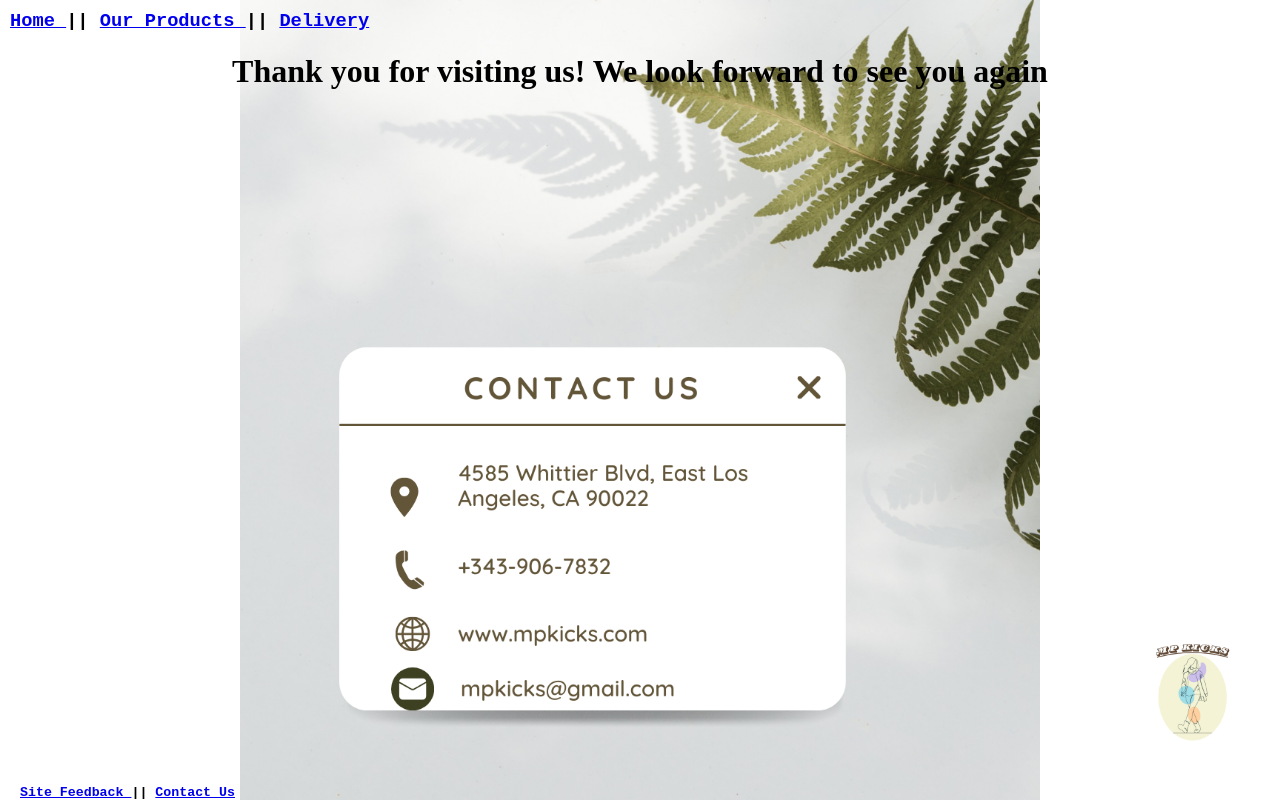
After one commit to mariaangelps/IT202-mp352-Project, a PHP site: page /contact_us.php in a window 1280 px wide. The commit adds this page. Run offline with PHP 8.4, Linux system fonts and the light colour scheme.

Commit message:
final changes

```diff
--- /dev/null
+++ b/contact_us.php
@@ -0,0 +1,28 @@
+<?php include('header.php');?>
+
+<html>
+<head>
+    <title> Contact Us </title>
+</head>
+
+<body>
+    <h1>Thank you for visiting us! We look forward to see you again </h1>
+</body>
+
+<style>
+    body {
+        background-image: url('images/Minimalist Beauty Contact Us Instagram Post.png');
+        background-size: contain;
+        background-repeat: no-repeat;
+        background-position: center center;
+        height: 80vh;
+        margin: 10;
+
+    }
+    h1 {
+        text-align: center;
+    }
+</style>
+
+<?php include('footer.php');?>
+</html>
--- a/display_results.php
+++ b/display_results.php
@@ -71,7 +71,6 @@ $shipping_companyf = "<br> <b> Company: </b> " . $shipping_company ;
 </head>
 
 <body>
-<img id="jumping-man" src="images/full-shot-man-jumping-outdoors.jpg" alt="Man jumping" width="100">
     <?php include ('header.php');?>
 
     <main>
--- a/footer.php
+++ b/footer.php
@@ -1,7 +1,7 @@
 <style>
   h5 {
     padding: 0px;
-    margin:0; /* Remove default margin */
+    margin:0; /* Removes default margin */
   }
 
   footer {
@@ -10,18 +10,18 @@
     left: 20;
     width: 100%;
     margin-bottom: 0;
+    font-family: 'Courier New', Courier, monospace;
 
   }
 
-
   .corner-image {
-    position: fixed; /* Position the image absolutely within the viewport */
-    bottom: 0; /* Align the image to the bottom */
-    right: 0; /* Align the image to the right */
-    margin-bottom: 0px; /* Add some margin for spacing */
-    margin-right: 0; /* Add some margin for spacing */
+    position: fixed;
+    bottom: 0;
+    right: 0;
+    margin-bottom: 0px;
+    margin-right: 0;
     border-radius: 50%;
-    width: 170px; /* Adjust image width as needed */
+    width: 170px;
 
     }
 
@@ -30,10 +30,8 @@
 <footer>
     <h5>
         <nav>
-            <a href="#company">COMPANY</a> ||
-            <a href="#member">BECOME A MEMBER</a> ||
-            <a href="#purpose">PURPOSE</a> ||
-            <a href="#Contact us">CONTACT US</a>
+            <a href="feedback.php"> Site Feedback  </a> ||
+            <a href="contact_us.php">Contact Us</a>
         </nav>
     <img src="images/logo.jpg.png" alt="women shoes" class="corner-image">
 
--- a/header.php
+++ b/header.php
@@ -1,9 +1,11 @@
 <style>
 header{
-    padding: 0px; /* Add padding to header*/
+    padding: 0px;
     text-align: left;
     margin-top:0;
+    font-family: 'Courier New', Courier, monospace;
 }
+
 
 
 
@@ -11,12 +13,14 @@ header{
     <header>
         <h3>
             <nav>
-                <a href="home.php"> HOME </a> ||
-                <a href="women_shoes.php">  OUR PRODUCTS  </a>  ||
+                <a href="home.php"> Home </a> ||
+                <a href="women_shoes.php">  Our Products  </a>  ||
+                <a href = "shipping_form.php"> Delivery </a>
 
 
 
             </nav>
         </h3>
 
+
 </header>
--- a/home.php
+++ b/home.php
@@ -2,12 +2,12 @@
 
 <style>
     body{
-    margin: 0; /* Remove default margin */
-    padding: 0; /* Remove default padding */
+    margin: 0;
+    padding: 0;
     background-image: url('images/este.jpg');
     padding-left: 25px;
     background-color: #F3CBCC;
-    background-size: 100%; /* Make the background image cover the entire body */
+    background-size: 100%;
     background-repeat: no-repeat;
     margin-bottom:0;
     }
```
Also changed, not shown: feedback.php (added, +67 -0 lines), result_aesthetic.css (+5 -12 lines), shipping_form.php (+10 -18 lines), style_shipping.css (+21 -22 lines), women.css (+40 -1 lines), women_shoes.php (+25 -26 lines), images/2151005699.jpg (added), images/3d-illustration-smartphone-with-delivery-scooter-boxes.jpg (added), images/Minimalist Beauty Contact Us Instagram Post.png (added), 5 other files.
